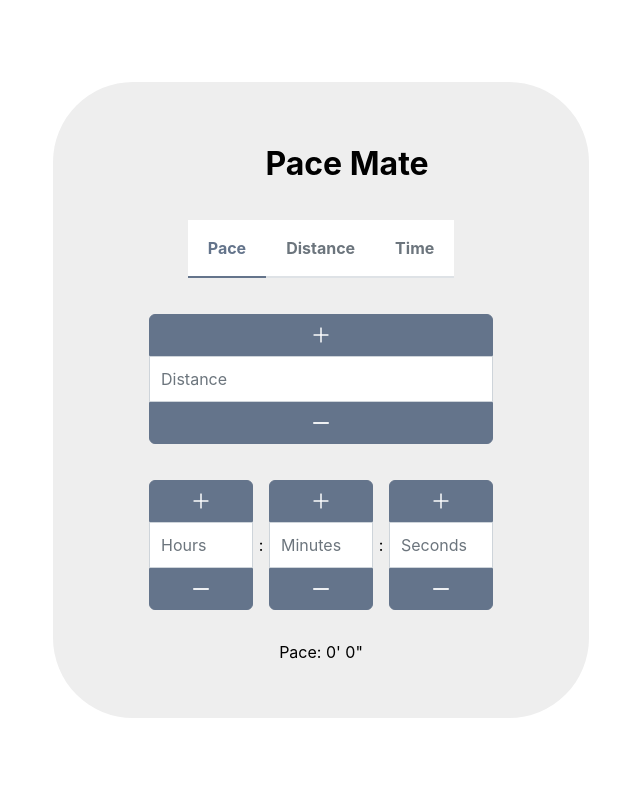
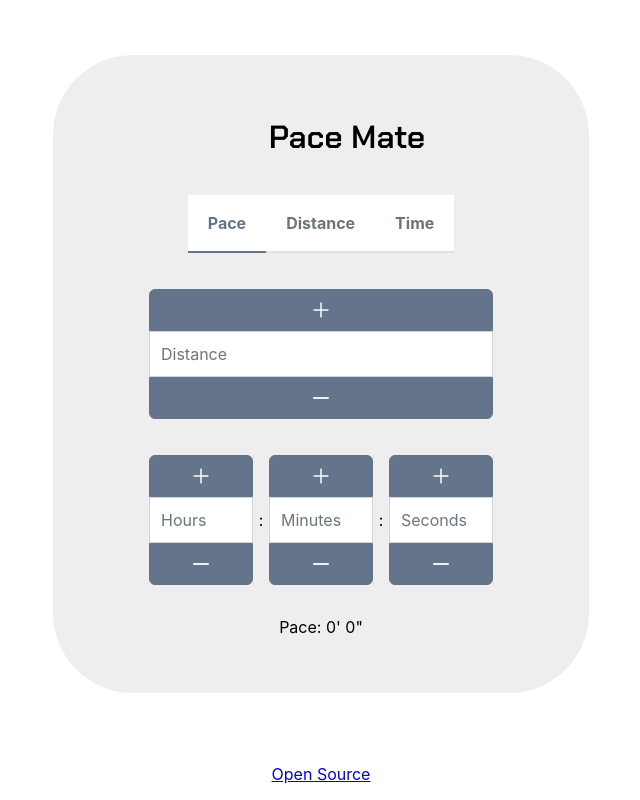
Before and after one commit to zcvaters/pace-mate, a React (Create React App) app: page / in a window 1280 px wide. Shown: the whole page, without its empty margins (319-959 px from the left). Built offline with nearby package versions, Linux system fonts and the light colour scheme; some icons are missing.

Commit message:
feat: add footer

```diff
--- a/public/index.html
+++ b/public/index.html
@@ -9,35 +9,17 @@
       name="description"
       content="Web site created using create-react-app"
     />
-    <!-- <link rel="apple-touch-icon" href="%PUBLIC_URL%/logo192.png" /> -->
-    <!--
-      manifest.json provides metadata used when your web app is installed on a
-      user's mobile device or desktop. See https://developers.google.com/web/fundamentals/web-app-manifest/
-    -->
     <link rel="manifest" href="%PUBLIC_URL%/manifest.json" />
-    <!--
-      Notice the use of %PUBLIC_URL% in the tags above.
-      It will be replaced with the URL of the `public` folder during the build.
-      Only files inside the `public` folder can be referenced from the HTML.
-
-      Unlike "/favicon.ico" or "favicon.ico", "%PUBLIC_URL%/favicon.ico" will
-      work correctly both with client-side routing and a non-root public URL.
-      Learn how to configure a non-root public URL by running `npm run build`.
-    -->
+    <link rel="preconnect" href="https://fonts.googleapis.com" />
+    <link rel="preconnect" href="https://fonts.gstatic.com" crossorigin />
+    <link
+      href="https://fonts.googleapis.com/css2?family=Chakra+Petch:ital,wght@0,600;1,400&display=swap"
+      rel="stylesheet"
+    />
     <title>Pace Mate</title>
   </head>
   <body>
     <noscript>You need to enable JavaScript to run this app.</noscript>
     <div id="root"></div>
-    <!--
-      This HTML file is a template.
-      If you open it directly in the browser, you will see an empty page.
-
-      You can add webfonts, meta tags, or analytics to this file.
-      The build step will place the bundled scripts into the <body> tag.
-
-      To begin the development, run `npm start` or `yarn start`.
-      To create a production bundle, use `npm run build` or `yarn build`.
-    -->
   </body>
 </html>
--- a/src/App.css
+++ b/src/App.css
@@ -5,6 +5,7 @@
   width: 100%;
 
   --pace-form-background-color: #eeeeee;
+  --header-font-family: "Chakra Petch", sans-serif;
 }
 
 .index {
@@ -52,6 +53,10 @@
   color: #64748b !important;
 }
 
+.form-title {
+  font-family: var(--header-font-family);
+}
+
 @media (max-width: 768px) {
   .form-container {
     padding: 2.5rem 2.25rem 2.5rem 2.25rem;
--- a/src/App.js
+++ b/src/App.js
@@ -108,9 +108,7 @@
             />
             <h1 className="form-title no-select">Pace Mate</h1>
           </div>
-          <ModeContext.Provider
-            value={mode}
-          >
+          <ModeContext.Provider value={mode}>
             <TabMenu
               model={items}
               className={"tab-menu"}
@@ -138,6 +136,15 @@
           </ModeContext.Provider>
         </div>
       </div>
+      <footer>
+        <p
+          style={{
+            textAlign: "center",
+          }}
+        >
+          <a href="https://github.com/zcvaters/pace-mate">Open Source</a>
+        </p>
+      </footer>
     </div>
   );
 }
--- a/src/features/pace-calculator/components/Metrics.js
+++ b/src/features/pace-calculator/components/Metrics.js
@@ -10,10 +10,10 @@
       {modeContext === "Pace" && (
         <p>Pace: {pace !== 0 ? `${pace.minute} '${pace.second}` : "0' 0\""}</p>
       )}
-      {modeContext  === "Distance" && (
+      {modeContext === "Distance" && (
         <p>Distance: {distance !== 0 ? `${distance}` : "0"}</p>
       )}
-      {modeContext  === "Time" && (
+      {modeContext === "Time" && (
         <p>
           Time:{" "}
           {time !== 0
```
Lines whose indentation alone changed are shown as unchanged.
